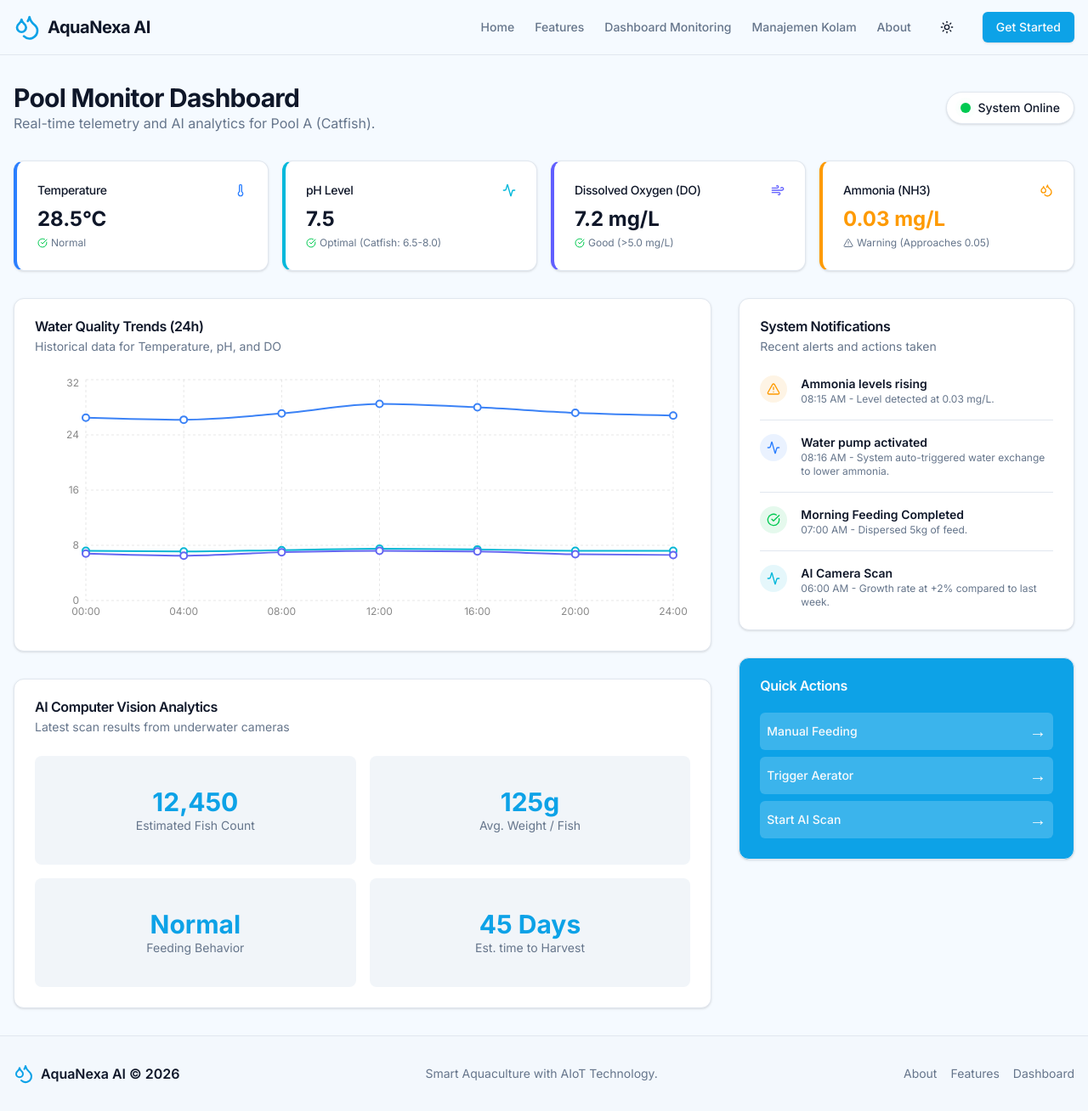
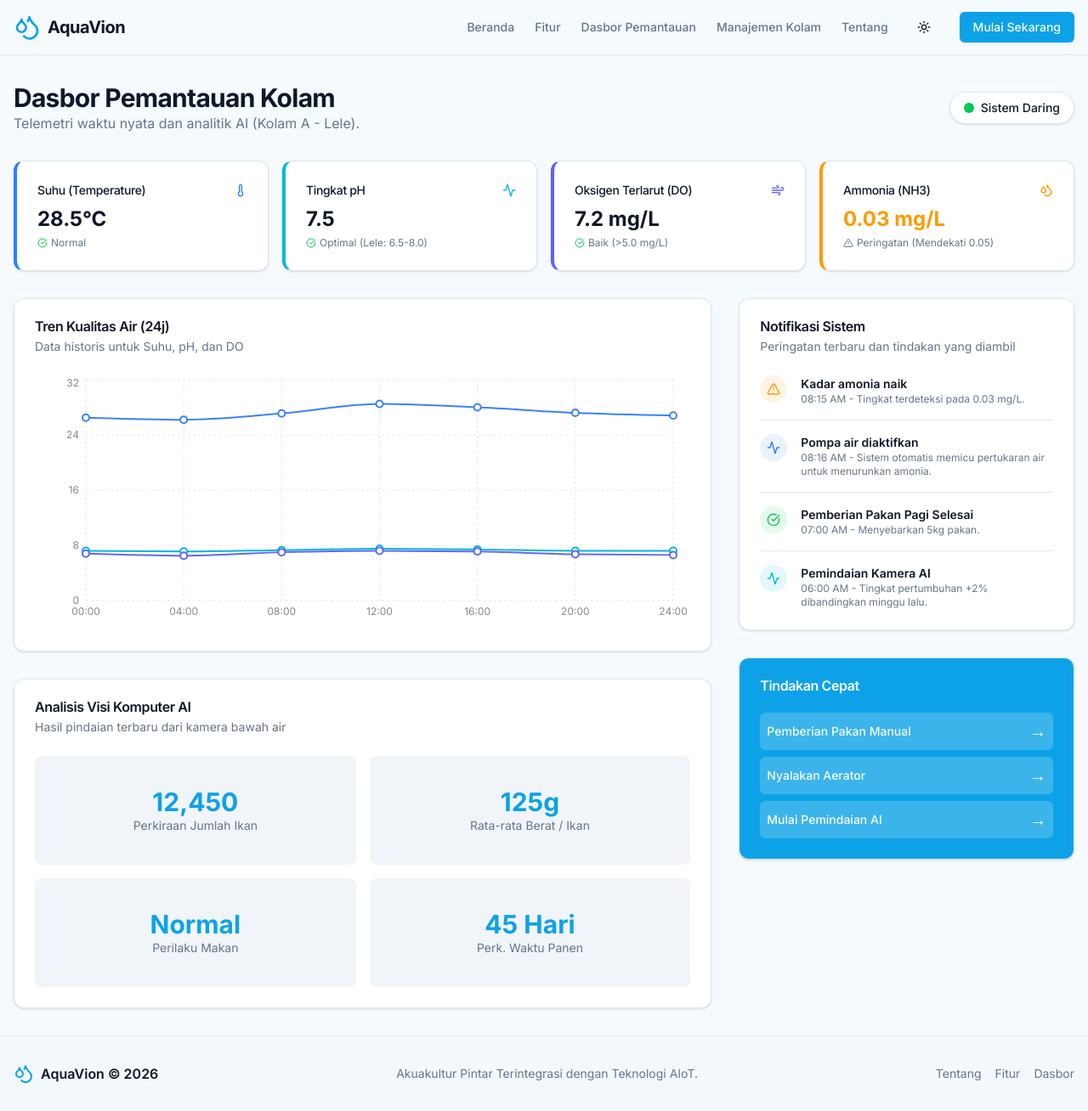
Before and after one commit to Naditya206/AquaVion, a Next.js app: page /dashboard in a window 1280 px wide. Shown: the whole page at 85% size. Built offline with nearby package versions, Linux system fonts and the light colour scheme.

Commit message:
feat: initialize project structure with dashboard, layout, and core UI components

```diff
--- a/src/app/dashboard/page.tsx
+++ b/src/app/dashboard/page.tsx
@@ -19,15 +19,15 @@ export default function DashboardPage() {
     <div className="container mx-auto px-4 py-8 max-w-7xl flex-1">
       <div className="flex flex-col md:flex-row justify-between items-start md:items-center mb-8 gap-4">
         <div>
-          <h1 className="text-3xl font-bold tracking-tight">Pool Monitor Dashboard</h1>
-          <p className="text-muted-foreground">Real-time telemetry and AI analytics for Pool A (Catfish).</p>
+          <h1 className="text-3xl font-bold tracking-tight">Dasbor Pemantauan Kolam</h1>
+          <p className="text-muted-foreground">Telemetri waktu nyata dan analitik AI (Kolam A - Lele).</p>
         </div>
         <div className="flex items-center gap-2 bg-card px-4 py-2 border rounded-full shadow-sm">
           <span className="relative flex h-3 w-3">
             <span className="animate-ping absolute inline-flex h-full w-full rounded-full bg-green-400 opacity-75"></span>
             <span className="relative inline-flex rounded-full h-3 w-3 bg-green-500"></span>
           </span>
-          <span className="text-sm font-medium">System Online</span>
+          <span className="text-sm font-medium">Sistem Daring</span>
         </div>
       </div>
 
@@ -35,7 +35,7 @@ export default function DashboardPage() {
       <div className="grid grid-cols-1 sm:grid-cols-2 lg:grid-cols-4 gap-4 mb-8">
         <Card className="border-l-4 border-l-blue-500">
           <CardHeader className="flex flex-row items-center justify-between space-y-0 pb-2">
-            <CardTitle className="text-sm font-medium">Temperature</CardTitle>
+            <CardTitle className="text-sm font-medium">Suhu (Temperature)</CardTitle>
             <Thermometer className="h-4 w-4 text-blue-500" />
           </CardHeader>
           <CardContent>
@@ -47,25 +47,25 @@ export default function DashboardPage() {
         </Card>
         <Card className="border-l-4 border-l-cyan-500">
           <CardHeader className="flex flex-row items-center justify-between space-y-0 pb-2">
-            <CardTitle className="text-sm font-medium">pH Level</CardTitle>
+            <CardTitle className="text-sm font-medium">Tingkat pH</CardTitle>
             <Activity className="h-4 w-4 text-cyan-500" />
           </CardHeader>
           <CardContent>
             <div className="text-2xl font-bold">7.5</div>
             <p className="text-xs text-muted-foreground flex items-center mt-1">
-              <CheckCircle className="h-3 w-3 text-green-500 mr-1" /> Optimal (Catfish: 6.5-8.0)
+              <CheckCircle className="h-3 w-3 text-green-500 mr-1" /> Optimal (Lele: 6.5-8.0)
             </p>
           </CardContent>
         </Card>
         <Card className="border-l-4 border-l-indigo-500">
           <CardHeader className="flex flex-row items-center justify-between space-y-0 pb-2">
-            <CardTitle className="text-sm font-medium">Dissolved Oxygen (DO)</CardTitle>
+            <CardTitle className="text-sm font-medium">Oksigen Terlarut (DO)</CardTitle>
             <Wind className="h-4 w-4 text-indigo-500" />
           </CardHeader>
           <CardContent>
             <div className="text-2xl font-bold">7.2 mg/L</div>
             <p className="text-xs text-muted-foreground flex items-center mt-1">
-              <CheckCircle className="h-3 w-3 text-green-500 mr-1" /> Good (&gt;5.0 mg/L)
+              <CheckCircle className="h-3 w-3 text-green-500 mr-1" /> Baik (&gt;5.0 mg/L)
             </p>
           </CardContent>
         </Card>
@@ -77,7 +77,7 @@ export default function DashboardPage() {
           <CardContent>
             <div className="text-2xl font-bold text-amber-500">0.03 mg/L</div>
             <p className="text-xs text-muted-foreground flex items-center mt-1 text-amber-500">
-              <AlertTriangle className="h-3 w-3 mr-1" /> Warning (Approaches 0.05)
+              <AlertTriangle className="h-3 w-3 mr-1" /> Peringatan (Mendekati 0.05)
             </p>
           </CardContent>
         </Card>
@@ -88,8 +88,8 @@ export default function DashboardPage() {
         <div className="lg:col-span-2 space-y-8">
           <Card>
             <CardHeader>
-              <CardTitle>Water Quality Trends (24h)</CardTitle>
-              <CardDescription>Historical data for Temperature, pH, and DO</CardDescription>
+              <CardTitle>Tren Kualitas Air (24j)</CardTitle>
+              <CardDescription>Data historis untuk Suhu, pH, dan DO</CardDescription>
             </CardHeader>
             <CardContent>
               <div className="h-[300px] w-full">
@@ -102,7 +102,7 @@ export default function DashboardPage() {
                       contentStyle={{ backgroundColor: 'hsl(var(--card))', borderColor: 'hsl(var(--border))', borderRadius: '8px' }}
                       itemStyle={{ color: 'hsl(var(--foreground))' }}
                     />
-                    <Line type="monotone" dataKey="temp" name="Temp (°C)" stroke="#3b82f6" strokeWidth={2} dot={{ r: 4 }} activeDot={{ r: 6 }} />
+                    <Line type="monotone" dataKey="temp" name="Suhu (°C)" stroke="#3b82f6" strokeWidth={2} dot={{ r: 4 }} activeDot={{ r: 6 }} />
                     <Line type="monotone" dataKey="ph" name="pH" stroke="#06b6d4" strokeWidth={2} dot={{ r: 4 }} activeDot={{ r: 6 }} />
                     <Line type="monotone" dataKey="do" name="DO (mg/L)" stroke="#6366f1" strokeWidth={2} dot={{ r: 4 }} activeDot={{ r: 6 }} />
                   </LineChart>
@@ -113,26 +113,26 @@ export default function DashboardPage() {
 
           <Card>
             <CardHeader>
-              <CardTitle>AI Computer Vision Analytics</CardTitle>
-              <CardDescription>Latest scan results from underwater cameras</CardDescription>
+              <CardTitle>Analisis Visi Komputer AI</CardTitle>
+              <CardDescription>Hasil pindaian terbaru dari kamera bawah air</CardDescription>
             </CardHeader>
             <CardContent>
               <div className="grid grid-cols-2 gap-4">
                 <div className="bg-muted min-h-32 rounded-lg flex flex-col items-center justify-center p-4 text-center">
                   <span className="text-3xl font-bold text-primary">12,450</span>
-                  <span className="text-sm text-muted-foreground">Estimated Fish Count</span>
+                  <span className="text-sm text-muted-foreground">Perkiraan Jumlah Ikan</span>
                 </div>
                 <div className="bg-muted min-h-32 rounded-lg flex flex-col items-center justify-center p-4 text-center">
                   <span className="text-3xl font-bold text-primary">125g</span>
-                  <span className="text-sm text-muted-foreground">Avg. Weight / Fish</span>
+                  <span className="text-sm text-muted-foreground">Rata-rata Berat / Ikan</span>
                 </div>
                 <div className="bg-muted min-h-32 rounded-lg flex flex-col items-center justify-center p-4 text-center">
                   <span className="text-3xl font-bold text-primary">Normal</span>
-                  <span className="text-sm text-muted-foreground">Feeding Behavior</span>
+                  <span className="text-sm text-muted-foreground">Perilaku Makan</span>
                 </div>
                 <div className="bg-muted min-h-32 rounded-lg flex flex-col items-center justify-center p-4 text-center">
-                  <span className="text-3xl font-bold text-primary">45 Days</span>
-                  <span className="text-sm text-muted-foreground">Est. time to Harvest</span>
+                  <span className="text-3xl font-bold text-primary">45 Hari</span>
+                  <span className="text-sm text-muted-foreground">Perk. Waktu Panen</span>
                 </div>
               </div>
             </CardContent>
@@ -143,8 +143,8 @@ export default function DashboardPage() {
         <div className="space-y-8">
           <Card>
             <CardHeader>
-              <CardTitle>System Notifications</CardTitle>
-              <CardDescription>Recent alerts and actions taken</CardDescription>
+              <CardTitle>Notifikasi Sistem</CardTitle>
+              <CardDescription>Peringatan terbaru dan tindakan yang diambil</CardDescription>
             </CardHeader>
             <CardContent>
               <div className="space-y-4">
@@ -153,8 +153,8 @@ export default function DashboardPage() {
                     <AlertTriangle className="h-4 w-4" />
                   </div>
                   <div>
-                    <h4 className="text-sm font-semibold">Ammonia levels rising</h4>
-                    <p className="text-xs text-muted-foreground">08:15 AM - Level detected at 0.03 mg/L.</p>
+                    <h4 className="text-sm font-semibold">Kadar amonia naik</h4>
+                    <p className="text-xs text-muted-foreground">08:15 AM - Tingkat terdeteksi pada 0.03 mg/L.</p>
                   </div>
                 </div>
                 <div className="flex items-start gap-4 pb-4 border-b">
@@ -162,8 +162,8 @@ export default function DashboardPage() {
                     <Activity className="h-4 w-4" />
                   </div>
                   <div>
-                    <h4 className="text-sm font-semibold">Water pump activated</h4>
-                    <p className="text-xs text-muted-foreground">08:16 AM - System auto-triggered water exchange to lower ammonia.</p>
+                    <h4 className="text-sm font-semibold">Pompa air diaktifkan</h4>
+                    <p className="text-xs text-muted-foreground">08:16 AM - Sistem otomatis memicu pertukaran air untuk menurunkan amonia.</p>
                   </div>
                 </div>
                 <div className="flex items-start gap-4 pb-4 border-b">
@@ -171,8 +171,8 @@ export default function DashboardPage() {
                     <CheckCircle className="h-4 w-4" />
                   </div>
                   <div>
-                    <h4 className="text-sm font-semibold">Morning Feeding Completed</h4>
-                    <p className="text-xs text-muted-foreground">07:00 AM - Dispersed 5kg of feed.</p>
+                    <h4 className="text-sm font-semibold">Pemberian Pakan Pagi Selesai</h4>
+                    <p className="text-xs text-muted-foreground">07:00 AM - Menyebarkan 5kg pakan.</p>
                   </div>
                 </div>
                 <div className="flex items-start gap-4">
@@ -180,8 +180,8 @@ export default function DashboardPage() {
                     <Activity className="h-4 w-4" />
                   </div>
                   <div>
-                    <h4 className="text-sm font-semibold">AI Camera Scan</h4>
-                    <p className="text-xs text-muted-foreground">06:00 AM - Growth rate at +2% compared to last week.</p>
+                    <h4 className="text-sm font-semibold">Pemindaian Kamera AI</h4>
+                    <p className="text-xs text-muted-foreground">06:00 AM - Tingkat pertumbuhan +2% dibandingkan minggu lalu.</p>
                   </div>
                 </div>
               </div>
@@ -190,17 +190,17 @@ export default function DashboardPage() {
 
           <Card className="bg-primary text-primary-foreground">
             <CardHeader>
-              <CardTitle className="text-primary-foreground">Quick Actions</CardTitle>
+              <CardTitle className="text-primary-foreground">Tindakan Cepat</CardTitle>
             </CardHeader>
             <CardContent className="space-y-2">
               <button className="w-full bg-background/20 hover:bg-background/30 transition-colors rounded-md p-2 text-sm font-medium text-left flex justify-between items-center">
-                Manual Feeding <span className="text-xl">→</span>
+                Pemberian Pakan Manual <span className="text-xl">→</span>
               </button>
               <button className="w-full bg-background/20 hover:bg-background/30 transition-colors rounded-md p-2 text-sm font-medium text-left flex justify-between items-center">
-                Trigger Aerator <span className="text-xl">→</span>
+                Nyalakan Aerator <span className="text-xl">→</span>
               </button>
               <button className="w-full bg-background/20 hover:bg-background/30 transition-colors rounded-md p-2 text-sm font-medium text-left flex justify-between items-center">
-                Start AI Scan <span className="text-xl">→</span>
+                Mulai Pemindaian AI <span className="text-xl">→</span>
               </button>
             </CardContent>
           </Card>
--- a/src/app/features/page.tsx
+++ b/src/app/features/page.tsx
@@ -4,33 +4,33 @@ import { Card, CardContent, CardDescription, CardHeader, CardTitle } from "@/com
 export default function FeaturesPage() {
   const features = [
     {
-      title: "Real-time Water Monitoring",
-      description: "Continuous tracking of DO (Dissolved Oxygen), pH levels, temperature, and ammonia automatically.",
+      title: "Pemantauan Air Waktu Nyata",
+      description: "Pelacakan DO (Oksigen Terlarut), tingkat pH, suhu, dan amonia secara otomatis dan berkelanjutan.",
       icon: <Droplets className="h-10 w-10 text-cyan-500" />
     },
     {
-      title: "AI Computer Vision",
-      description: "Underwater cameras powered by AI detect fish size, estimate total count, and monitor fish health/behavior.",
+      title: "Visi Komputer AI",
+      description: "Kamera bawah air yang ditenagai oleh AI mendeteksi ukuran ikan, memperkirakan jumlah total, dan memantau kesehatan/perilaku ikan.",
       icon: <Cpu className="h-10 w-10 text-cyan-500" />
     },
     {
-      title: "Smart Feeding System",
-      description: "Automated feeders that disperse food based on fish appetite and biomass predictions to reduce waste.",
+      title: "Sistem Pakan Pintar",
+      description: "Pemberi pakan otomatis yang menyebarkan makanan berdasarkan nafsu makan ikan dan prediksi biomassa untuk mengurangi limbah.",
       icon: <Settings className="h-10 w-10 text-cyan-500" />
     },
     {
-      title: "Predictive Analytics",
-      description: "Machine learning models predict harvest dates, potential disease outbreaks, and overall growth rates.",
+      title: "Analitik Prediktif",
+      description: "Model pembelajaran mesin memprediksi perkiraan tanggal panen, potensi wabah penyakit, dan tingkat pertumbuhan.",
       icon: <LineChart className="h-10 w-10 text-cyan-500" />
     },
     {
-      title: "Automatic Control",
-      description: "IoT integration automatically triggers aerators or water pumps if conditions fall below safe thresholds.",
+      title: "Kendali Otomatis",
+      description: "Integrasi IoT secara otomatis memicu aerator atau pompa air jika kondisi berada di bawah ambang batas aman.",
       icon: <Wifi className="h-10 w-10 text-cyan-500" />
     },
     {
-      title: "Mobile Alerts",
-      description: "Receive instant notifications to your devices for critical conditions and daily summary reports.",
+      title: "Notifikasi Seluler",
+      description: "Terima pemberitahuan instan ke perangkat Anda untuk kondisi kritis dan laporan ringkasan harian.",
       icon: <Smartphone className="h-10 w-10 text-cyan-500" />
     }
   ]
@@ -38,9 +38,9 @@ export default function FeaturesPage() {
   return (
     <div className="container mx-auto px-4 py-20 max-w-6xl flex-1 flex flex-col justify-center">
       <div className="text-center mb-16">
-        <h1 className="text-4xl font-extrabold tracking-tight lg:text-5xl mb-4">Platform Features</h1>
+        <h1 className="text-4xl font-extrabold tracking-tight lg:text-5xl mb-4">Fitur Platform</h1>
         <p className="text-xl text-muted-foreground max-w-2xl mx-auto">
-          Everything you need to run a modern, efficient, and profitable aquaculture farm.
+          Semua yang Anda butuhkan untuk menjalankan peternakan akuakultur yang modern, efisien, dan menguntungkan.
         </p>
       </div>
 
--- a/src/app/layout.tsx
+++ b/src/app/layout.tsx
@@ -8,8 +8,8 @@ import { Footer } from "@/components/layout/footer";
 const inter = Inter({ subsets: ["latin"], variable: "--font-sans" });
 
 export const metadata: Metadata = {
-  title: "AquaNexa AI | Smart Aquaculture",
-  description: "AIoT based smart aquaculture platform for monitoring and predictive analytics.",
+  title: "AquaVion | Akuakultur Pintar",
+  description: "Platform akuakultur pintar berbasis AIoT untuk pemantauan dan analisis prediktif.",
   icons: {
     icon: "/icon.svg",
   },
--- a/src/app/page.tsx
+++ b/src/app/page.tsx
@@ -10,22 +10,22 @@ export default function Home() {
       <section className="w-full max-w-5xl mx-auto px-4 flex flex-col items-center text-center gap-8 py-20 relative">
         <div className="absolute top-0 -z-10 h-full w-full bg-transparent"><div className="absolute bottom-auto left-auto right-0 top-0 h-[500px] w-[500px] -translate-x-[30%] translate-y-[20%] rounded-full bg-primary/20 opacity-50 blur-[80px]"></div></div>
         <div className="inline-flex items-center rounded-full border px-2.5 py-0.5 text-xs font-semibold transition-colors focus:outline-none focus:ring-2 focus:ring-ring focus:ring-offset-2 border-transparent bg-secondary text-secondary-foreground hover:bg-secondary/80">
-          Introducing AquaNexa AI
+          Memperkenalkan AquaVion
         </div>
         <h1 className="text-4xl md:text-6xl font-extrabold tracking-tight lg:text-7xl">
-          <span className="text-transparent bg-clip-text bg-gradient-to-r from-primary to-cyan-400">Smart Aquaculture</span>
-          <br className="hidden md:inline" /> with AIoT
+          <span className="text-transparent bg-clip-text bg-gradient-to-r from-primary to-cyan-400">Akuakultur Pintar</span>
+          <br className="hidden md:inline" /> dengan AIoT
         </h1>
         <p className="max-w-[42rem] leading-normal text-muted-foreground sm:text-lg sm:leading-8">
-          Revolutionize your fish farming with next-generation Artificial Intelligence of Things.
-          Real-time water quality monitoring, computer vision, and predictive analytics for optimal yield.
+          Revolusi peternakan ikan Anda dengan Artificial Intelligence of Things generasi berikutnya.
+          Pemantauan kualitas air secara langsung (real-time), visi komputer, dan analisis prediktif untuk hasil panen optimal.
         </p>
         <div className="flex gap-4 flex-col sm:flex-row">
           <Link href="/dashboard" className={cn(buttonVariants({ size: "lg" }), "gap-2")}>
-            Get Started <ArrowRight className="h-4 w-4" />
+            Mulai Sekarang <ArrowRight className="h-4 w-4" />
           </Link>
           <Link href="/features" className={cn(buttonVariants({ size: "lg", variant: "outline" }))}>
-            Explore Features
+            Jelajahi Fitur
           </Link>
         </div>
       </section>
@@ -36,22 +36,22 @@ export default function Home() {
           <div className="p-3 bg-primary/10 rounded-full mb-4">
             <Activity className="h-6 w-6 text-primary" />
           </div>
-          <h3 className="font-bold mb-2">Real-Time Sensors</h3>
-          <p className="text-sm text-muted-foreground">Monitor pH, DO, Temperature and Ammonia 24/7.</p>
+          <h3 className="font-bold mb-2">Sensor Waktu Nyata</h3>
+          <p className="text-sm text-muted-foreground">Pantau pH, DO, Suhu, dan Amonia 24/7 tanpa henti.</p>
         </div>
         <div className="flex flex-col items-center text-center p-6 bg-card rounded-xl border shadow-sm transition-all hover:shadow-md hover:-translate-y-1">
           <div className="p-3 bg-primary/10 rounded-full mb-4">
             <Cpu className="h-6 w-6 text-primary" />
           </div>
-          <h3 className="font-bold mb-2">Computer Vision</h3>
-          <p className="text-sm text-muted-foreground">AI detection for fish sizing, counting, and behavior analysis.</p>
+          <h3 className="font-bold mb-2">Visi Komputer</h3>
+          <p className="text-sm text-muted-foreground">Deteksi AI untuk perhitungan jumlah, tebak ukuran, dan analisis perilaku ikan.</p>
         </div>
         <div className="flex flex-col items-center text-center p-6 bg-card rounded-xl border shadow-sm transition-all hover:shadow-md hover:-translate-y-1">
           <div className="p-3 bg-primary/10 rounded-full mb-4">
             <LineChart className="h-6 w-6 text-primary" />
           </div>
-          <h3 className="font-bold mb-2">Predictive Yield</h3>
-          <p className="text-sm text-muted-foreground">Data-driven insights to estimate harvest and feed needs.</p>
+          <h3 className="font-bold mb-2">Prediksi Panen</h3>
+          <p className="text-sm text-muted-foreground">Wawasan berbasis data untuk memperkirakan hasil panen dan kebutuhan pakan.</p>
         </div>
       </section>
 
@@ -61,10 +61,10 @@ export default function Home() {
           <div className="rounded-xl overflow-hidden border bg-background shadow-2xl relative aspect-video flex items-center justify-center bg-gradient-to-br from-background to-secondary/20">
             <div className="absolute inset-0 bg-[linear-gradient(to_right,#80808012_1px,transparent_1px),linear-gradient(to_bottom,#80808012_1px,transparent_1px)] bg-[size:24px_24px]"></div>
             <div className="text-center z-10 p-6">
-              <h3 className="text-2xl font-bold mb-4">Interactive Dashboard</h3>
-              <p className="text-muted-foreground mb-6 max-w-md mx-auto">Experience the full power of AquaNexa AI. Monitor your pools, analyze AI predictions, and control hardware remotely.</p>
+              <h3 className="text-2xl font-bold mb-4">Dasbor Interaktif</h3>
+              <p className="text-muted-foreground mb-6 max-w-md mx-auto">Rasakan kekuatan penuh dari AquaVion. Pantau kolam Anda, analisis prediksi AI, dan kendalikan perangkat keras dari jarak jauh.</p>
               <Link href="/dashboard" className={cn(buttonVariants({ variant: "secondary" }))}>
-                View Live Demo
+                Lihat Demo Langsung
               </Link>
             </div>
           </div>
--- a/src/components/layout/footer.tsx
+++ b/src/components/layout/footer.tsx
@@ -7,15 +7,15 @@ export function Footer() {
       <div className="container mx-auto px-4 flex flex-col md:flex-row justify-between items-center gap-4 text-center md:text-left">
         <div className="flex items-center gap-2">
           <Droplets className="h-6 w-6 text-primary" />
-          <span className="font-semibold">AquaNexa AI &copy; {new Date().getFullYear()}</span>
+          <span className="font-semibold">AquaVion &copy; {new Date().getFullYear()}</span>
         </div>
         <p className="text-sm text-muted-foreground">
-          Smart Aquaculture with AIoT Technology.
+          Akuakultur Pintar Terintegrasi dengan Teknologi AIoT.
         </p>
         <div className="flex gap-4 text-sm text-muted-foreground">
-          <Link href="/about" className="hover:text-foreground">About</Link>
-          <Link href="/features" className="hover:text-foreground">Features</Link>
-          <Link href="/dashboard" className="hover:text-foreground">Dashboard</Link>
+          <Link href="/about" className="hover:text-foreground">Tentang</Link>
+          <Link href="/features" className="hover:text-foreground">Fitur</Link>
+          <Link href="/dashboard" className="hover:text-foreground">Dasbor</Link>
         </div>
       </div>
     </footer>
--- a/src/components/layout/navbar.tsx
+++ b/src/components/layout/navbar.tsx
@@ -11,11 +11,11 @@ export function Navbar() {
   const [isOpen, setIsOpen] = useState(false)
 
   const links = [
-    { href: "/", label: "Home" },
-    { href: "/features", label: "Features" },
-    { href: "/dashboard", label: "Dashboard Monitoring" },
+    { href: "/", label: "Beranda" },
+    { href: "/features", label: "Fitur" },
+    { href: "/dashboard", label: "Dasbor Pemantauan" },
     { href: "/dashboard/kolam", label: "Manajemen Kolam" },
-    { href: "/about", label: "About" },
+    { href: "/about", label: "Tentang" },
   ]
 
   return (
@@ -23,7 +23,7 @@ export function Navbar() {
       <div className="container mx-auto px-4 h-16 flex items-center justify-between">
         <Link href="/" className="flex items-center gap-2">
           <Droplets className="h-8 w-8 text-primary" />
-          <span className="font-bold text-xl tracking-tight">AquaNexa AI</span>
+          <span className="font-bold text-xl tracking-tight">AquaVion</span>
         </Link>
 
         {/* Desktop Nav */}
@@ -39,7 +39,7 @@ export function Navbar() {
           ))}
           <ThemeToggle />
           <Link href="/dashboard" className={cn(buttonVariants({ variant: "default" }))}>
-            Get Started
+            Mulai Sekarang
           </Link>
         </div>
 
@@ -74,7 +74,7 @@ export function Navbar() {
               className={cn(buttonVariants({ variant: "default" }), "w-full justify-center")}
               onClick={() => setIsOpen(false)}
             >
-              Get Started
+              Mulai Sekarang
             </Link>
           </div>
         </div>
```
Also changed, not shown: src/app/about/page.tsx (+18 -18 lines), src/components/theme-provider.tsx (+10 -0 lines).
